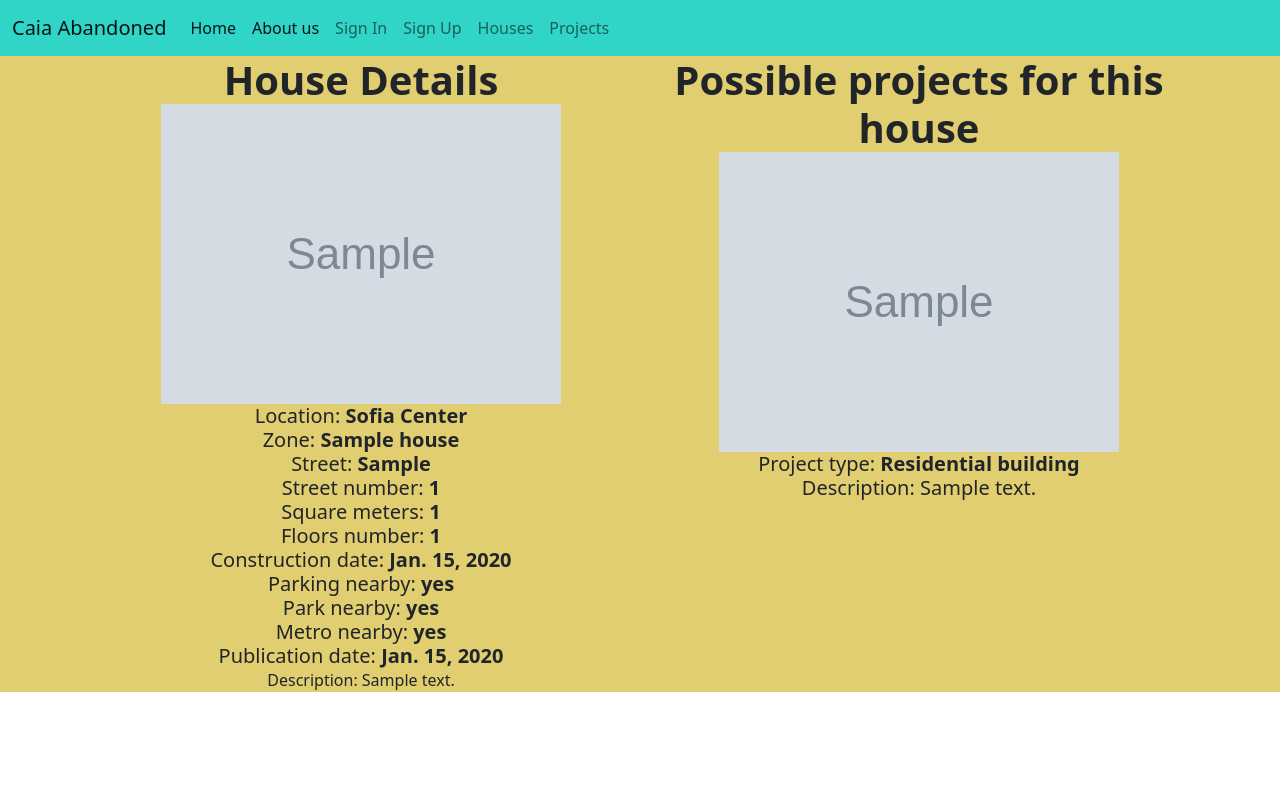
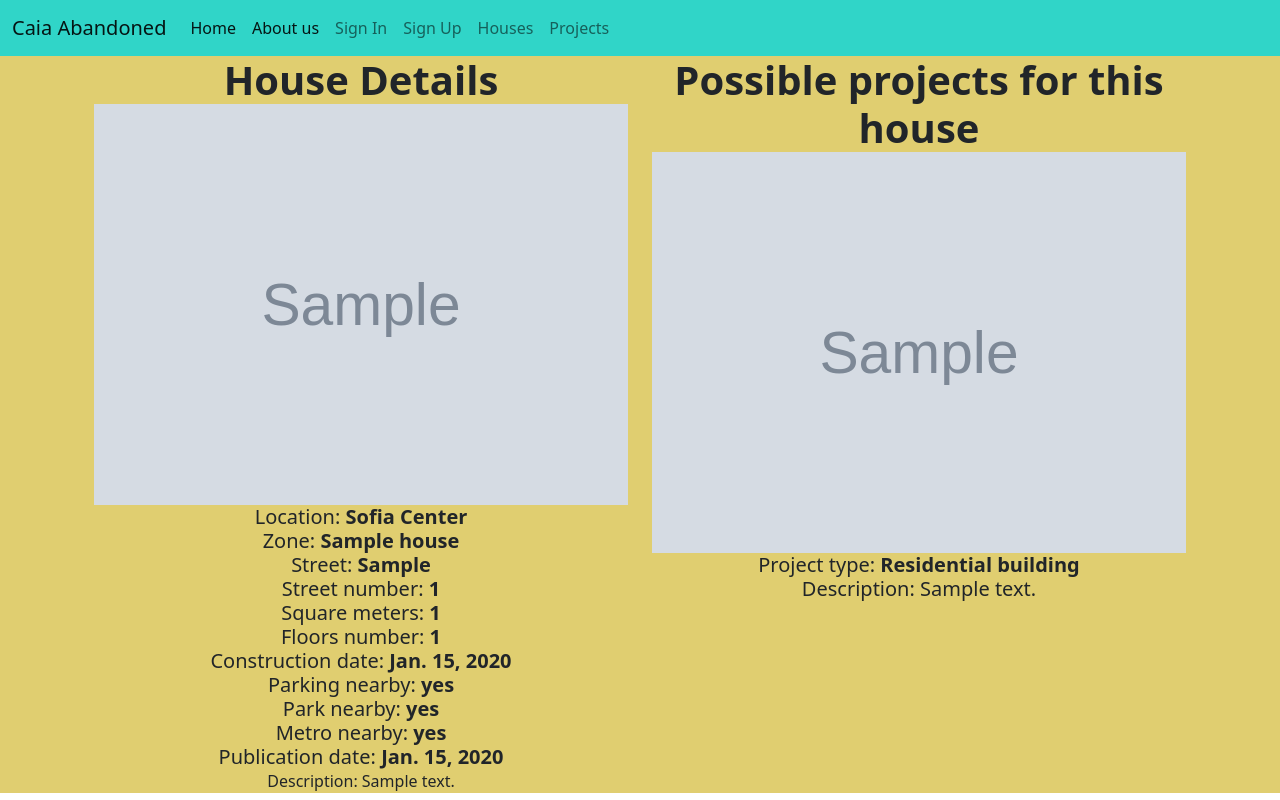
Before and after one commit to GerganaBot/caiaAbandoned, a Django app: a page that uses caiaAbandoned/houses/templates/houses/house-details-page.html in a window 1280 px wide. Run offline with Django 4.2, Linux system fonts and the light colour scheme; tables that the repository leaves empty hold one stand-in row (values such as "Sample post"); grey boxes marked "Sample" are stand-in pictures.

Commit message:
House details template images adjusted

```diff
--- a/caiaAbandoned/houses/templates/houses/house-details-page.html
+++ b/caiaAbandoned/houses/templates/houses/house-details-page.html
@@ -5,7 +5,7 @@
             <div class="col">
                 <h1 class="card-title"><b>House Details</b></h1>
 
-                <div class="image"><img src="{{ house.house_photo }}" alt="img8"></div>
+                <div class="image"><img src="{{ house.house_photo }}" alt="img8" style="width: 100%;object-fit: cover;"></div>
                 <h5 class="card-title">Location:<b> {{ house.house_location }}</b></h5>
                 <h5 class="card-title">Zone:<b> {{ house.zone_name }}</b></h5>
                 <h5 class="card-title">Street:<b> {{ house.street }}</b></h5>
@@ -32,7 +32,7 @@
             <div class="col">
                 <h1 class="card-title"><b>Possible projects for this house</b></h1>
                 {% for project in projects %}
-                    <div class="image"><img src="{{ project.building_type_photo }}" alt="img8"></div>
+                    <div class="image"><img src="{{ project.building_type_photo }}" alt="img8" style="width: 100%;object-fit: cover;"></div>
                     <h5 class="card-title">Project type: <b>{{ project.project_type }}</b></h5>
                     <h5 class="card-title">Description: {{ project.description }}</h5>
                 {% endfor %}
```
